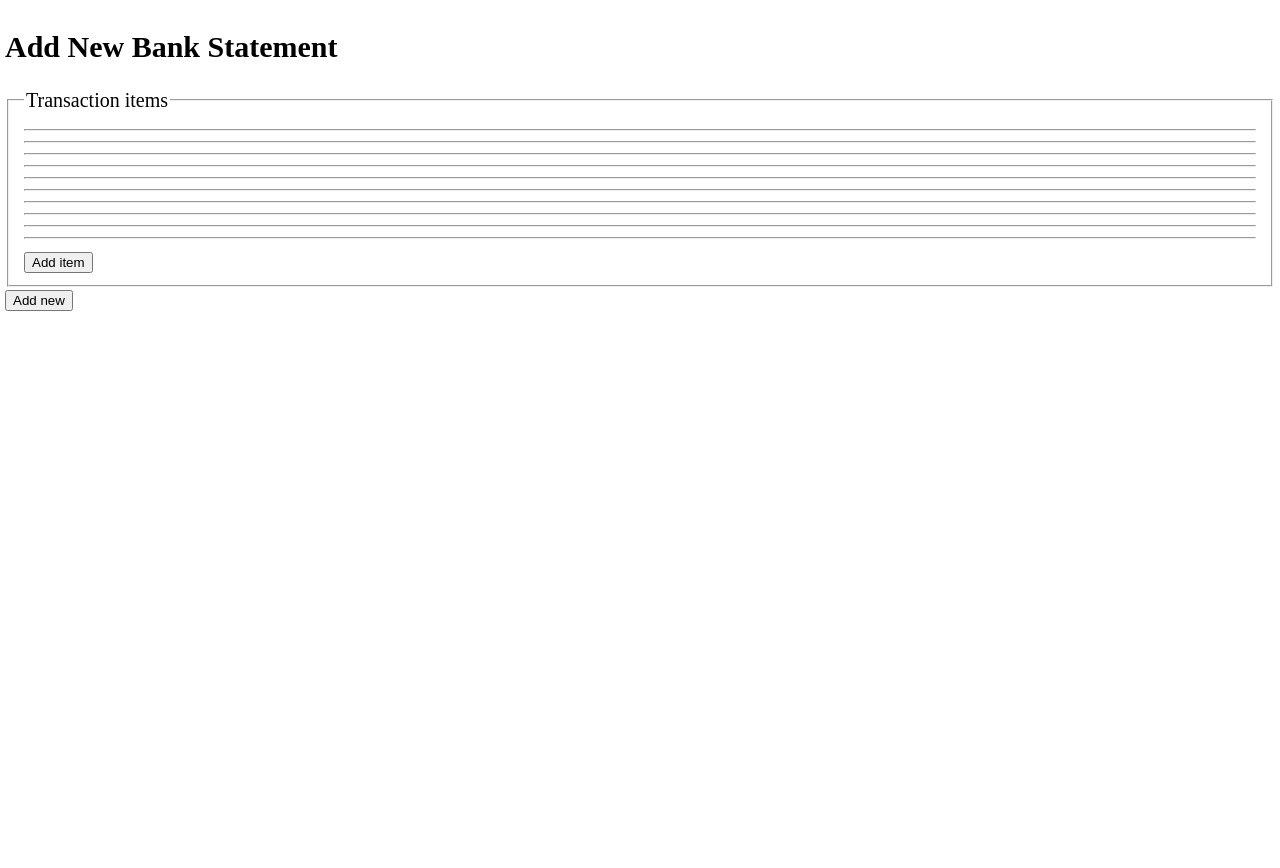
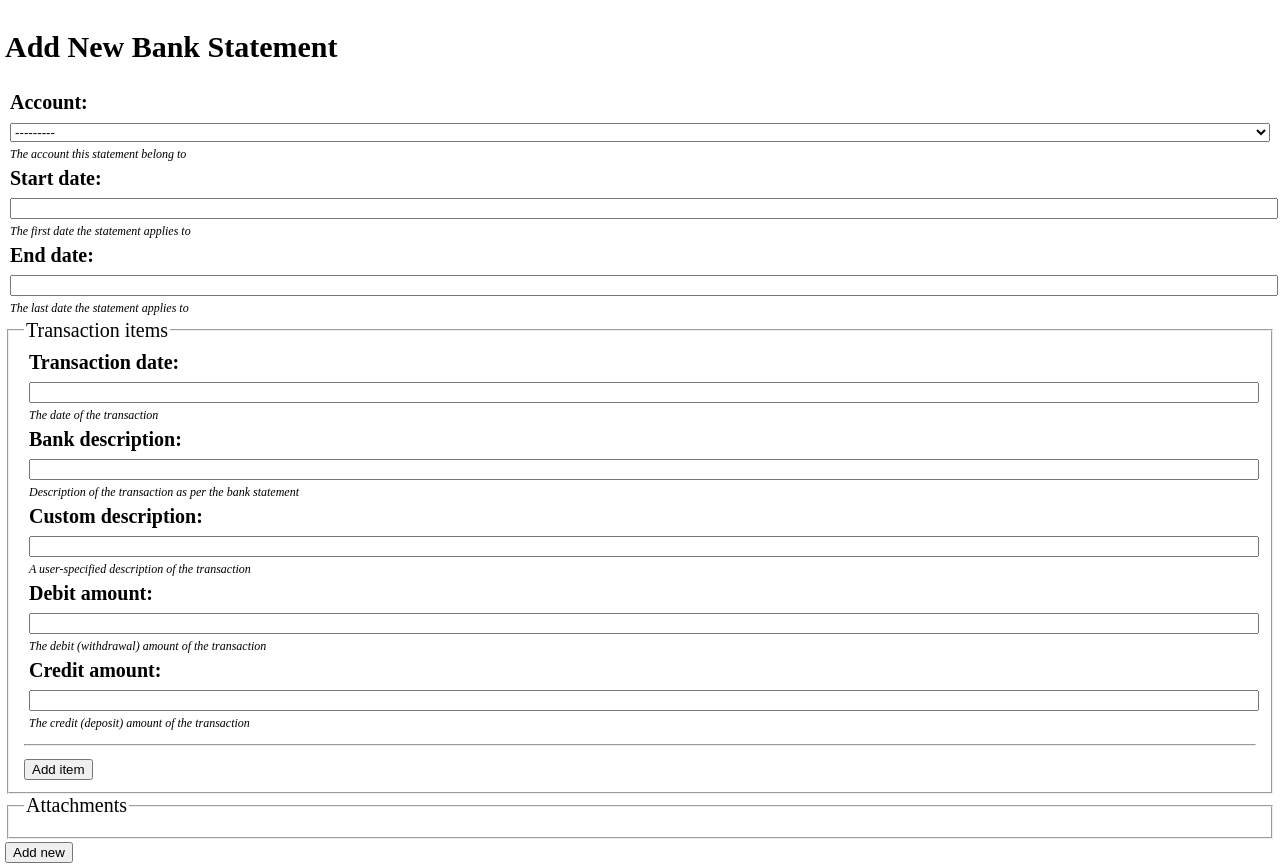
Before and after one commit to studybuffalo/treasurer_tools, a Django app: a page that uses bank_transactions/templates/bank_transactions/add.html in a window 1280 px wide. Shown: the part 50-918 px from the top of the page. Before the commit the page ends 361 px from the top, so only its background shows below. Run offline with Django 3.2, Linux system fonts and the light colour scheme; the visitor is signed in with stand-in values (Sample User, id 1); parts of the project's set-up code (start-up, migrations or seed data) failed here and were passed over.

Commit message:
Adding ability to add bank statements, correcting error in the adding/editing financial transactions functions

```diff
--- a/bank_transactions/forms.py
+++ b/bank_transactions/forms.py
@@ -12,4 +12,8 @@ class StatementForm(forms.ModelForm):
     class Meta:
         model = Statement
 
-        fields = ()
+        fields = ("account", "date_start", "date_end")
+        labels = {
+            "date_start": "Start date",
+            "date_end": "End date",
+        }
--- a/bank_transactions/templates/bank_transactions/add.html
+++ b/bank_transactions/templates/bank_transactions/add.html
@@ -73,7 +73,9 @@
                 </div>
             </fieldset>
 
-
+            <fieldset>
+                <legend>Attachments</legend>
+            </fieldset>
             {{ formset.management_form }}
         </div>
 
--- a/bank_transactions/views.py
+++ b/bank_transactions/views.py
@@ -28,16 +28,19 @@ def dashboard(request):
 def statement_add(request):
     """Generates and processes form to add new bank statement"""
 
-    def save_statement_form(form):
+    def save_statement_form(form, statement_data):
         """Saves Statement instance based on provided form data"""
         # Collect the cleaned form fields
-        # payee_payer = form.cleaned_data["payee_payer"]
-
+        account = form.cleaned_data["account"]
+        date_start = form.cleaned_data["date_start"]
+        date_end = form.cleaned_data["date_end"]
 
         # Set the model data and save the instance
-        #transaction_data.payee_payer = payee_payer
+        statement_data.account = account
+        statement_data.date_start = date_start
+        statement_data.date_end = date_end
 
-        # transaction_data.save()
+        statement_data.save()
 
     def save_transaction_formset(formset):
         """Saves BankTransaction based on provided formset data"""
@@ -47,19 +50,37 @@ def statement_add(request):
             transaction_data = BankTransaction()
 
             # Collect the cleaned formset data
-            # date_item = formset.cleaned_data["date_item"]
+            date_transaction = formset.cleaned_data["date_transaction"]
+            description_bank = formset.cleaned_data["description_bank"]
+            description_user = formset.cleaned_data["description_user"]
+            amount_debit = formset.cleaned_data["amount_debit"]
+            amount_credit = formset.cleaned_data["amount_credit"]
 
             # Set the model data and save the instance
-            # item_data.transaction = transaction_data
+            transaction_data.date_transaction = date_transaction
+            transaction_data.description_bank = description_bank
+            transaction_data.description_user = description_user
+            transaction_data.amount_debit = amount_debit
+            transaction_data.amount_credit = amount_credit
 
-            # item_data.save()
+            transaction_data.save()
 
     # Setup the inline formset for the Item model
     bank_transaction_formset = inlineformset_factory(
         Statement,
         BankTransaction,
-        fields=(),
-        extra=10,
+        fields=(
+            "date_transaction", "description_bank", "description_user",
+            "amount_debit", "amount_credit"
+        ),
+        labels={
+            "date_transaction": "Transaction date",
+            "description_bank": "Bank description",
+            "description_user": "Custom description",
+            "amount_debit": "Debit amount",
+            "amount_credit": "Credit amount",
+        },
+        extra=1,
         can_delete=False,
     )
 
@@ -79,7 +100,7 @@ def statement_add(request):
             )
 
             if transaction_formset.is_valid():
-                save_statement_form(form)
+                save_statement_form(form, statement_data)
 
                 # Cycle through each item_formset and save model data
                 for formset in item_formset:
```
Also changed, not shown: transactions/views.py (+4 -4 lines).
